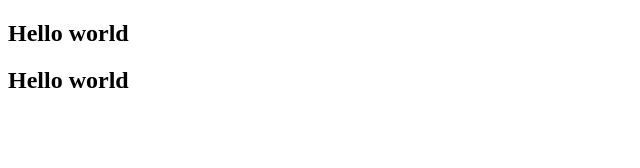
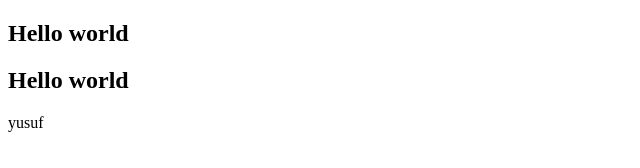
Before and after one commit to xmyusuf/25-dars-n40, a plain HTML site: page index.html in a window 1280 px wide. Shown: the full height of the page, 0-640 px from the left. Drawn offline with Linux system fonts and the light colour scheme.

Commit message:
Add new paragraph

```diff
--- a/index.html
+++ b/index.html
@@ -23,6 +23,7 @@
     <section class="about">
       <div class="container">
         <h2>Hello world</h2>
+        <p>yusuf</p>
       </div>
     </section>
   </main>
```
